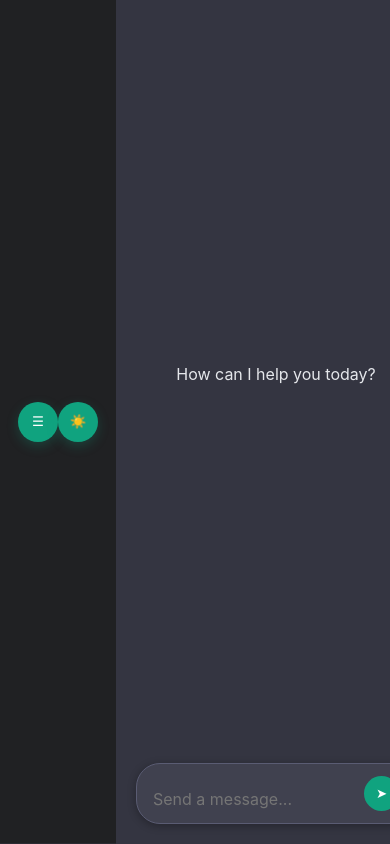
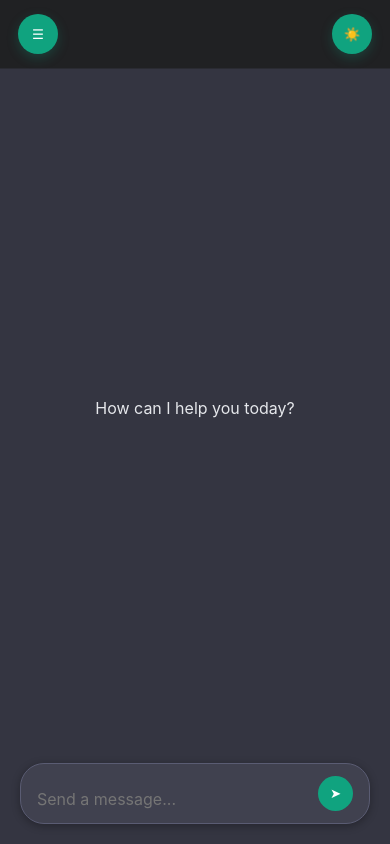
Before and after one commit to Shashi9298/mini-chatgpt-backend, a React (Create React App) app in the folder chat-ui/: page / in a window 390 px wide. Built offline with nearby package versions, Linux system fonts and the light colour scheme.

Commit message:
theme/humburger move to top try 1

```diff
--- a/chat-ui/src/App.js
+++ b/chat-ui/src/App.js
@@ -480,37 +480,6 @@ function App() {
     <div id="app-root" style={stylesToUse.app}>
       <style>{styleTag}</style>
 
-      {isMobile && !sidebarOpen && (
-        <div
-          style={{
-            display: "flex",
-            alignItems: "center",
-            justifyContent: "space-between",
-            padding: "14px 18px",
-            borderBottom: theme === "light" ? "1px solid #e6e9ee" : "1px solid #2a2b32",
-            backgroundColor: theme === "light" ? "#ffffff" : "#202123",
-            color: theme === "light" ? "#0f1720" : "white"
-          }}
-        >
-          <button
-            type="button"
-            onClick={() => setSidebarOpen(true)}
-            aria-label="Open sidebar"
-            style={mobileCircleBtnStyle}
-          >
-            ☰
-          </button>
-          <button
-            type="button"
-            aria-label="Toggle theme"
-            onClick={() => setTheme(theme === "light" ? "dark" : "light")}
-            style={mobileCircleBtnStyle}
-          >
-            {theme === "light" ? "🌙" : "☀️"}
-          </button>
-        </div>
-      )}
-
       {/* Sidebar */}
       <div
         className="sidebar"
@@ -706,32 +675,38 @@ function App() {
 
       {/* Main */}
       <div className="main-pane" style={styles.main}>
-        {!sidebarOpen && !isMobile && (
-          <button
-            type="button"
-            aria-label="Open sidebar"
-            title="Open sidebar"
-            onClick={() => setSidebarOpen(true)}
+        {isMobile && !sidebarOpen && (
+          <div
             style={{
-              position: "fixed",
-              top: "20px",
-              left: "20px",
-              width: "48px",
-              height: "48px",
-              borderRadius: "50%",
-              backgroundColor: "#10a37f",
-              color: "#ffffff",
-              border: "none",
-              cursor: "pointer",
-              zIndex: 1000,
+              width: "100%",
+              boxSizing: "border-box",
               display: "flex",
               alignItems: "center",
-              justifyContent: "center",
-              boxShadow: "0 8px 20px rgba(16, 163, 127, 0.25)"
+              justifyContent: "space-between",
+              flexShrink: 0,
+              padding: "14px 18px",
+              borderBottom: theme === "light" ? "1px solid #e6e9ee" : "1px solid #2a2b32",
+              backgroundColor: theme === "light" ? "#ffffff" : "#202123",
+              color: theme === "light" ? "#0f1720" : "white"
             }}
           >
-            ☰
-          </button>
+            <button
+              type="button"
+              onClick={() => setSidebarOpen(true)}
+              aria-label="Open sidebar"
+              style={mobileCircleBtnStyle}
+            >
+              ☰
+            </button>
+            <button
+              type="button"
+              aria-label="Toggle theme"
+              onClick={() => setTheme(theme === "light" ? "dark" : "light")}
+              style={mobileCircleBtnStyle}
+            >
+              {theme === "light" ? "🌙" : "☀️"}
+            </button>
+          </div>
         )}
 
         {/* Chat */}
```
